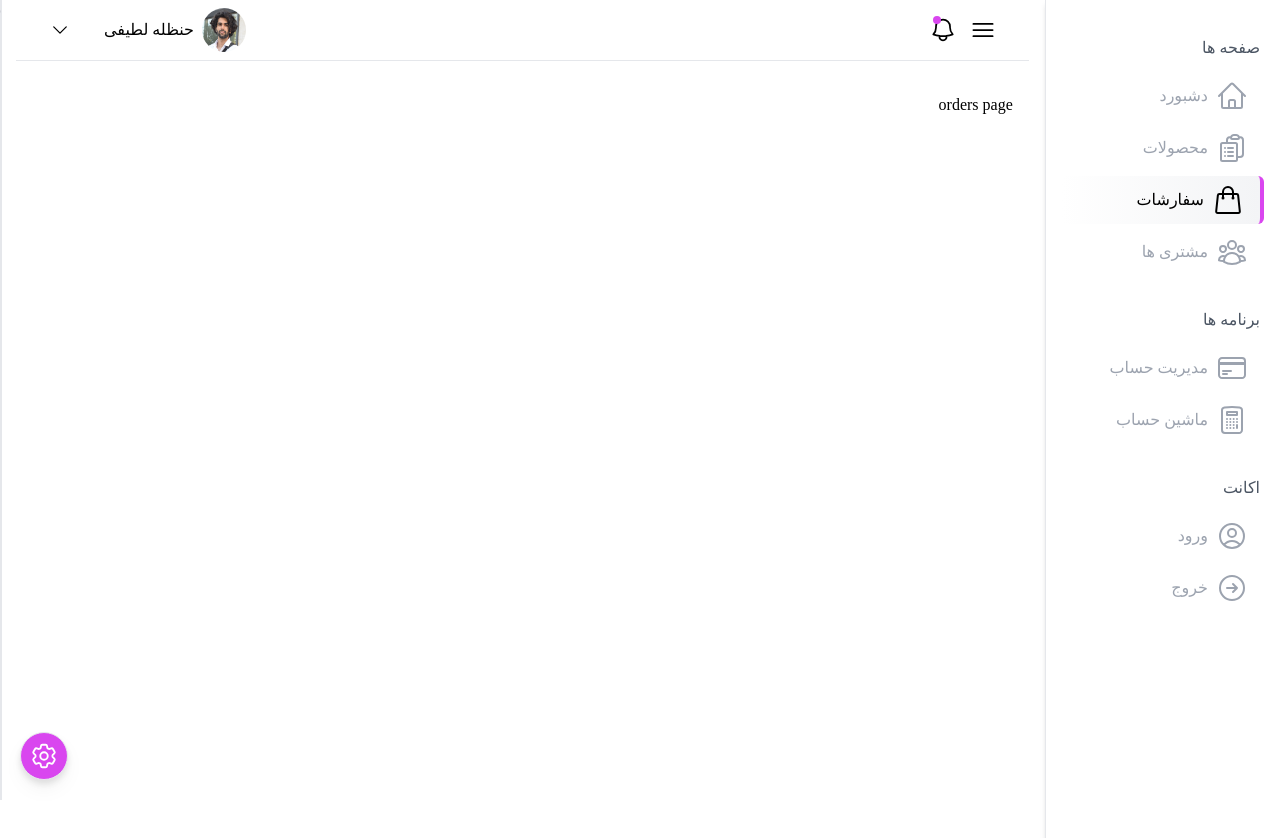
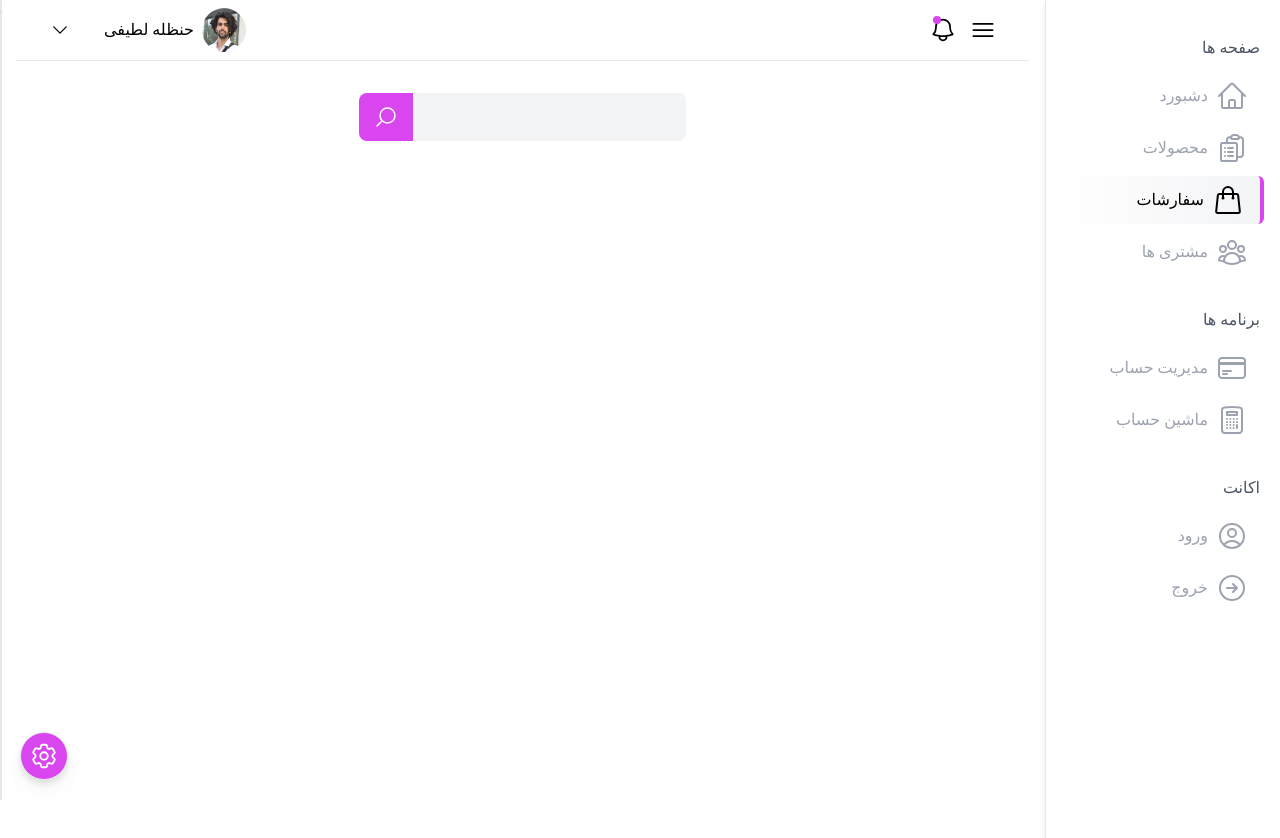
Before and after one commit to HanzaleLatifi/AdminDashboard, a React (Create React App) app in the folder dashboard/: page /orders in a window 1280 px wide. Shown: the top 838 px of the page. Built offline with nearby package versions, Linux system fonts and the light colour scheme; what @react-pdf/renderer would draw is missing.

Commit message:
create search input in orders page

```diff
--- a/dashboard/src/pages/Orders.tsx
+++ b/dashboard/src/pages/Orders.tsx
@@ -1,9 +1,18 @@
 import React from 'react'
+import {MagnifyingGlassIcon} from '@heroicons/react/24/outline'
+import { useMyContext } from '../context/ContextProvider';
 
 const Orders = () => {
+  const {activeColor}=useMyContext();
+
   return (
-    <div className='w-full min-h-screen  p-4 md:p-8'>
-      orders page
+    <div className='w-full min-h-screen p-4 md:p-8'>
+      <form className=' flex items-center sm:w-1/3 w-full mx-auto sm:hover:w-1/2 transition-all duration-500'>
+          <input type='search' className='rounded-lg bg-gray-100 dark:bg-gray-700 dark:text-white py-3 px-2 outline-none w-5/6 rounded-l-none'/>
+          <button type='submit' style={{backgroundColor:activeColor}} className='w-1/6 text-white  flex items-center justify-center p-3 rounded-lg rounded-r-none'>
+            <MagnifyingGlassIcon className='w-7 h-6 rotate-90 '/>
+          </button>
+      </form>
     </div>
   )
 }
```
